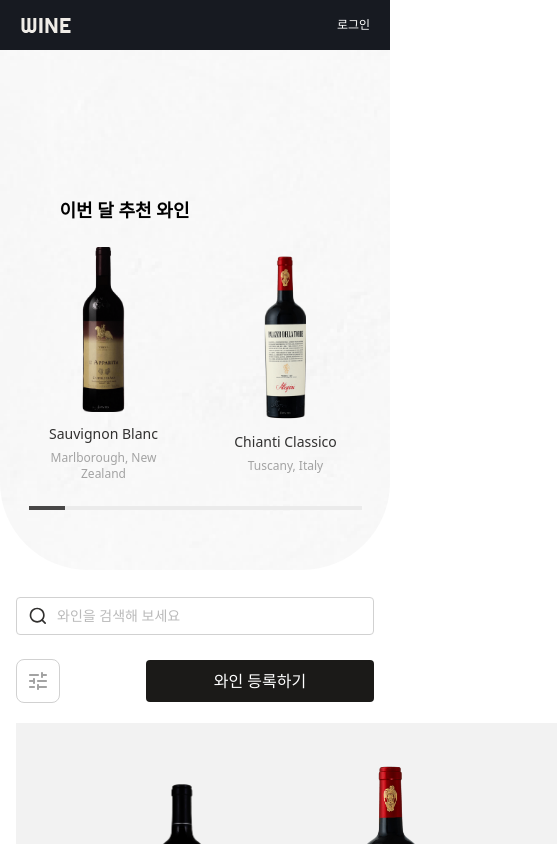
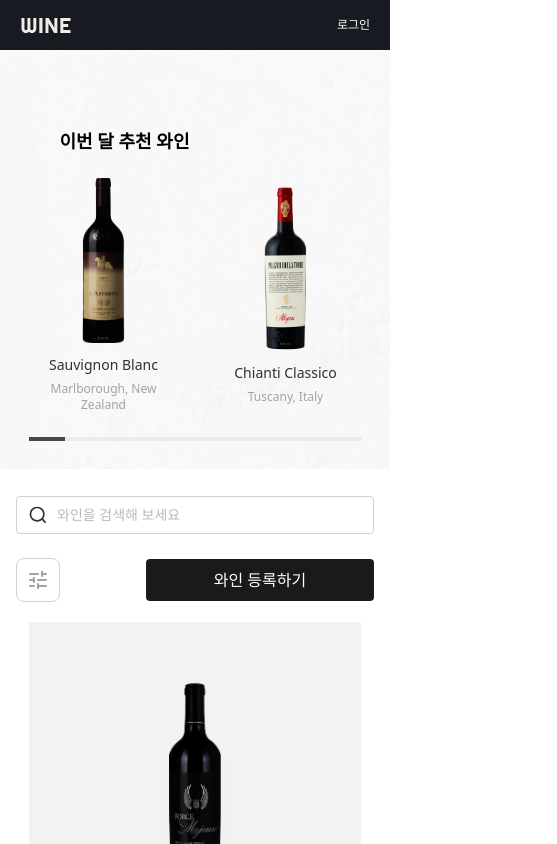
Before and after one commit to 2ruuuu/wine, a Next.js app: page /wines in a window 390 px wide. Shown: the top 844 px of the page, 557 px wide, since content can reach past the window. Built offline with nearby package versions, Linux system fonts and the light colour scheme; no server answers; a web font is replaced by a local one.

Commit message:
design: 와인 리스트 반응형 퍼블리싱

```diff
--- a/src/app/wines/components/WineList/WineList.tsx
+++ b/src/app/wines/components/WineList/WineList.tsx
@@ -3,7 +3,7 @@ import { WineListProps } from './type';
 
 const WineList = ({ wines }: WineListProps) => {
   return (
-    <div className="grid grid-cols-2 gap-15 max-w-[801px] mx-auto">
+    <div className="grid md:grid-cols-2 md:gap-x-4 gap-y-12 xl:gap-15 xl:w-[801px] mx-auto">
       {wines.map((wine) => (
         <div key={wine.id}>
           <WineCard {...wine} />
--- a/src/app/wines/page.tsx
+++ b/src/app/wines/page.tsx
@@ -6,7 +6,7 @@ import WinesResultsSection from './components/WinesResultsSection/WinesResultsSe
 const WinesPage = () => {
   return (
     <div className="mb-21">
-      <div className="bg-[url(@/assets/images/suggested-wine-background.png)] pt-38.5 pb-15 rounded-b-[88px]">
+      <div className="bg-[url(@/assets/images/suggested-wine-background.png)] pt-[85px] md:pt-[127px] xl:pt-38.5 pb-7 md:pb-11 xl:pb-15 xl:rounded-b-[88px]">
         <SuggestedWineList wines={suggestedWinesMockData} />
       </div>
       <WinesResultsSection wines={wineListMockData} />
```
